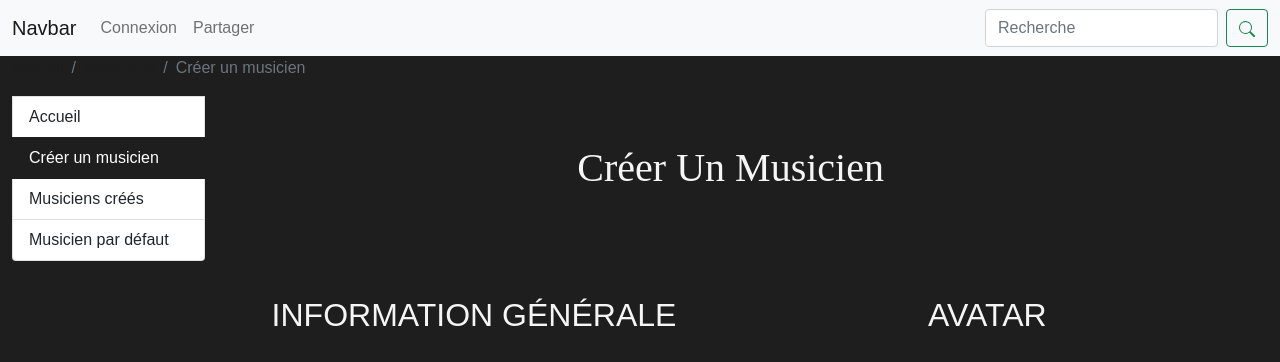
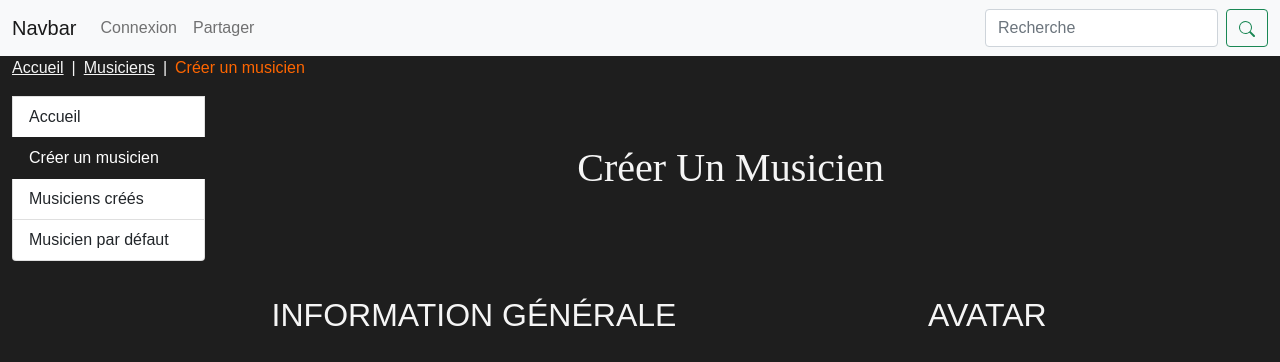
Before and after one commit to maxbtchr/d-and-d-musical, a Flask app: page /creation in a window 1280 px wide. Shown: the top 362 px of the page. Run offline with Flask 2, Linux system fonts and the light colour scheme; some libraries are stand-ins or nearby versions; some web fonts are replaced.

Commit message:
coleurs de breadcrumb mis a

```diff
--- a/static/css/style.scss
+++ b/static/css/style.scss
@@ -1,5 +1,13 @@
 $primary: #1E1E1E;
 $secondary: #F5F5F5;
+$breadcrumb-divider: quote("|");
+$breadcrumb-divider-color: $secondary;
+
+/* ---------------------------- */
+/*           Breadcrumbs        */
+/* ---------------------------- */
+
+$breadcrumb-active-color: #FF6600;
 
 
 /* ---------------------------- */
--- a/templates/layout.html
+++ b/templates/layout.html
@@ -76,8 +76,8 @@
         {% if titre_page == "Création" %}
         <nav class="container-fluid" aria-label="fil-dariane">
             <ol class="breadcrumb">
-                <li class="breadcrumb-item"><a href="accueil">Accueil</a></li>
-                <li class="breadcrumb-item"><a href="personnages-crees">Musiciens</a></li>
+                <li class="breadcrumb-item"><a href="accueil" class="text-secondary">Accueil</a></li>
+                <li class="breadcrumb-item"><a href="personnages-crees" class="text-secondary">Musiciens</a></li>
                 <li class="breadcrumb-item active" aria-current="page-actuelle">Créer un musicien</li>
             </ol>
         </nav>
```
Also changed, not shown: static/css/style.css, 1 other file.
